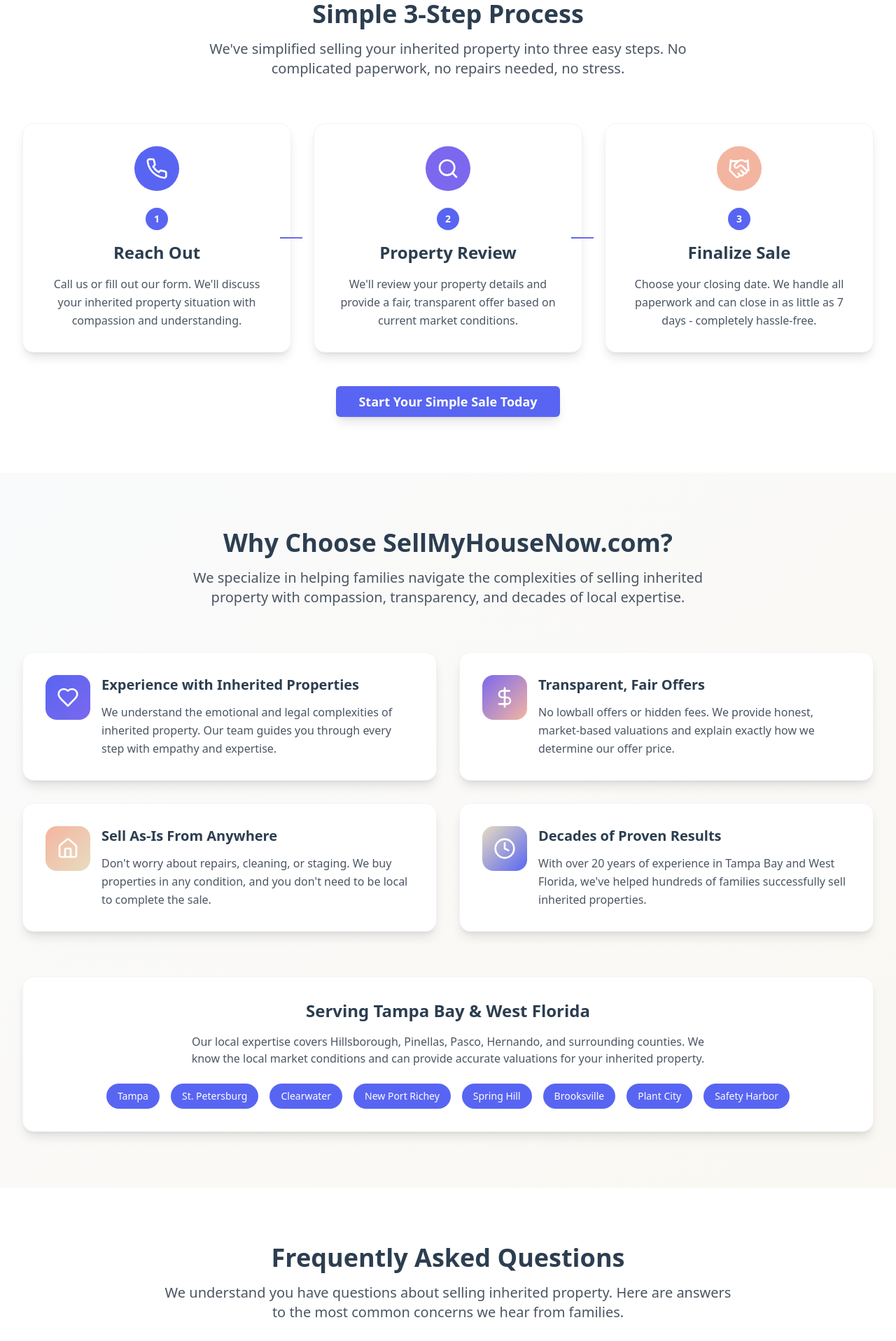
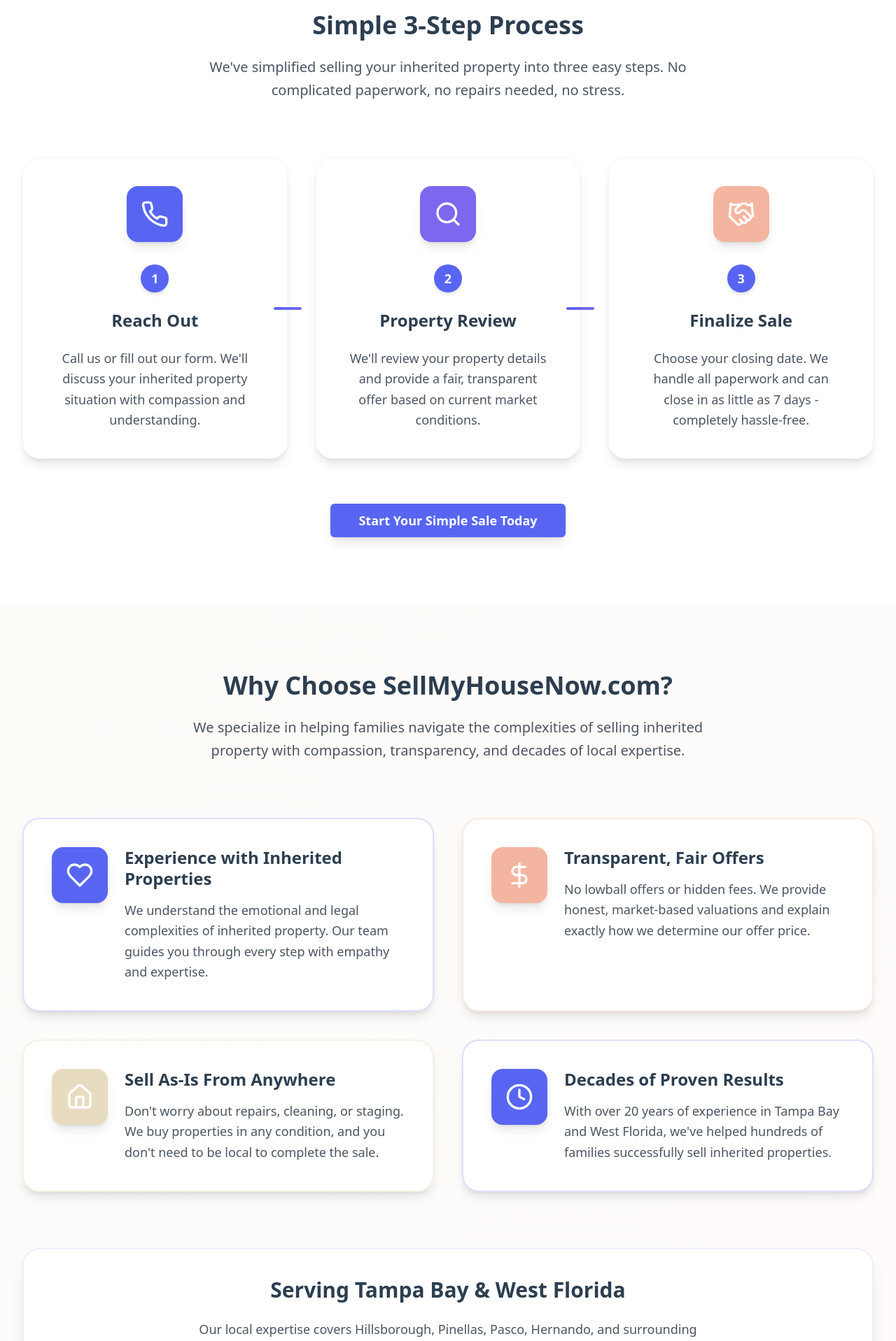
Before and after one commit to tlfla/gentle-home-solutions, a React (Vite) app: page / in a window 1280 px wide. Shown: the part 880-2797 px from the top of the page at 70% size. Built offline with nearby package versions, Linux system fonts and the light colour scheme.

Commit message:
Refactor: Enhance visual design with brand colors
- Updated benefit cards with colored icon backgrounds and borders.
- Redesigned testimonial cards with rotating brand color backgrounds.
- Added colored background sections for improved visual rhythm.

```diff
--- a/src/components/Benefits.tsx
+++ b/src/components/Benefits.tsx
@@ -7,52 +7,60 @@ export const Benefits = () => {
       icon: Heart,
       title: "Experience with Inherited Properties",
       description: "We understand the emotional and legal complexities of inherited property. Our team guides you through every step with empathy and expertise.",
-      color: "bg-gradient-to-br from-[#5865F2] to-[#7B68EE]"
+      iconBg: "bg-[#5865F2]",
+      borderColor: "border-[#5865F2]/20",
+      hoverBorder: "hover:border-[#5865F2]/40"
     },
     {
       icon: DollarSign,
       title: "Transparent, Fair Offers",
       description: "No lowball offers or hidden fees. We provide honest, market-based valuations and explain exactly how we determine our offer price.",
-      color: "bg-gradient-to-br from-[#7B68EE] to-[#F4B5A0]"
+      iconBg: "bg-[#F4B5A0]",
+      borderColor: "border-[#F4B5A0]/30",
+      hoverBorder: "hover:border-[#F4B5A0]/50"
     },
     {
       icon: Home,
       title: "Sell As-Is From Anywhere",
       description: "Don't worry about repairs, cleaning, or staging. We buy properties in any condition, and you don't need to be local to complete the sale.",
-      color: "bg-gradient-to-br from-[#F4B5A0] to-[#E8DCC0]"
+      iconBg: "bg-[#E8DCC0]",
+      borderColor: "border-[#E8DCC0]/40",
+      hoverBorder: "hover:border-[#E8DCC0]/60"
     },
     {
       icon: Clock,
       title: "Decades of Proven Results",
       description: "With over 20 years of experience in Tampa Bay and West Florida, we've helped hundreds of families successfully sell inherited properties.",
-      color: "bg-gradient-to-br from-[#E8DCC0] to-[#5865F2]"
+      iconBg: "bg-[#5865F2]",
+      borderColor: "border-[#5865F2]/20",
+      hoverBorder: "hover:border-[#5865F2]/40"
     }
   ];
 
   return (
-    <section id="benefits" className="py-20 bg-gradient-to-br from-gray-50 to-[#E8DCC0]/20">
+    <section id="benefits" className="py-24 bg-gradient-to-br from-[#E8DCC0]/10 to-[#F4B5A0]/5">
       <div className="max-w-7xl mx-auto px-4 sm:px-6 lg:px-8">
-        <div className="text-center mb-16">
-          <h2 className="text-3xl md:text-4xl font-bold text-[#2C3E50] mb-4">
+        <div className="text-center mb-20">
+          <h2 className="text-3xl md:text-4xl font-bold text-[#2C3E50] mb-6">
             Why Choose SellMyHouseNow.com?
           </h2>
-          <p className="text-xl text-gray-600 max-w-3xl mx-auto">
+          <p className="text-xl text-gray-600 max-w-3xl mx-auto leading-relaxed">
             We specialize in helping families navigate the complexities of selling inherited property
             with compassion, transparency, and decades of local expertise.
           </p>
         </div>
 
-        <div className="grid md:grid-cols-2 lg:grid-cols-2 gap-8">
+        <div className="grid md:grid-cols-2 gap-10">
           {benefits.map((benefit, index) => (
             <div key={index} className="group">
-              <div className="bg-white rounded-2xl p-8 shadow-lg hover:shadow-xl transition-all duration-300 group-hover:scale-105 border border-gray-100 h-full">
-                <div className="flex items-start space-x-4">
-                  <div className={`${benefit.color} w-16 h-16 rounded-2xl flex items-center justify-center flex-shrink-0 group-hover:scale-110 transition-transform duration-300`}>
-                    <benefit.icon className="w-8 h-8 text-white" />
+              <div className={`bg-white rounded-3xl p-10 shadow-lg hover:shadow-2xl transition-all duration-300 group-hover:scale-[1.02] border-2 ${benefit.borderColor} ${benefit.hoverBorder} h-full`}>
+                <div className="flex items-start space-x-6">
+                  <div className={`${benefit.iconBg} w-20 h-20 rounded-2xl flex items-center justify-center flex-shrink-0 group-hover:scale-110 transition-transform duration-300 shadow-lg`}>
+                    <benefit.icon className="w-10 h-10 text-white" />
                   </div>
                   <div className="flex-1">
-                    <h3 className="text-xl font-bold text-[#2C3E50] mb-3">{benefit.title}</h3>
-                    <p className="text-gray-600 leading-relaxed">{benefit.description}</p>
+                    <h3 className="text-2xl font-bold text-[#2C3E50] mb-4 leading-tight">{benefit.title}</h3>
+                    <p className="text-gray-600 leading-relaxed text-lg">{benefit.description}</p>
                   </div>
                 </div>
               </div>
@@ -60,16 +68,23 @@ export const Benefits = () => {
           ))}
         </div>
 
-        <div className="mt-16 bg-white rounded-2xl p-8 shadow-lg border border-gray-100">
+        <div className="mt-20 bg-white rounded-3xl p-10 shadow-xl border-2 border-[#5865F2]/10 hover:border-[#5865F2]/20 transition-colors duration-300">
           <div className="text-center">
-            <h3 className="text-2xl font-bold text-[#2C3E50] mb-4">Serving Tampa Bay & West Florida</h3>
-            <p className="text-gray-600 mb-6 max-w-3xl mx-auto">
+            <h3 className="text-3xl font-bold text-[#2C3E50] mb-6">Serving Tampa Bay & West Florida</h3>
+            <p className="text-gray-600 mb-8 max-w-3xl mx-auto text-lg leading-relaxed">
               Our local expertise covers Hillsborough, Pinellas, Pasco, Hernando, and surrounding counties.
               We know the local market conditions and can provide accurate valuations for your inherited property.
             </p>
             <div className="flex flex-wrap justify-center gap-4 text-sm">
-              {['Tampa', 'St. Petersburg', 'Clearwater', 'New Port Richey', 'Spring Hill', 'Brooksville', 'Plant City', 'Safety Harbor'].map((city) => (
-                <span key={city} className="bg-[#5865F2] text-white px-4 py-2 rounded-full font-medium">
+              {['Tampa', 'St. Petersburg', 'Clearwater', 'New Port Richey', 'Spring Hill', 'Brooksville', 'Plant City', 'Safety Harbor'].map((city, idx) => (
+                <span
+                  key={city}
+                  className={`px-5 py-3 rounded-full font-semibold text-white shadow-md hover:shadow-lg transition-all duration-200 ${
+                    idx % 3 === 0 ? 'bg-[#5865F2] hover:bg-[#7B68EE]' :
+                    idx % 3 === 1 ? 'bg-[#F4B5A0] hover:bg-[#F0A085]' :
+                    'bg-[#E8DCC0] hover:bg-[#E0D4B8] text-[#2C3E50]'
+                  }`}
+                >
                   {city}
                 </span>
               ))}
--- a/src/components/FAQ.tsx
+++ b/src/components/FAQ.tsx
@@ -43,47 +43,52 @@ export const FAQ = () => {
   ];
 
   const getItemStyling = (index: number) => {
-    const isEven = index % 2 === 0;
-    if (isEven) {
+    const colorIndex = index % 3;
+    if (colorIndex === 0) {
       return {
-        background: "rgba(88, 101, 242, 0.05)",
+        background: "rgba(88, 101, 242, 0.04)",
         border: "border-l-4 border-[#5865F2]"
+      };
+    } else if (colorIndex === 1) {
+      return {
+        background: "rgba(244, 181, 160, 0.06)",
+        border: "border-l-4 border-[#F4B5A0]"
       };
     } else {
       return {
-        background: "rgba(244, 181, 160, 0.05)",
-        border: "border-l-4 border-[#F4B5A0]"
+        background: "rgba(232, 220, 192, 0.08)",
+        border: "border-l-4 border-[#E8DCC0]"
       };
     }
   };
 
   return (
-    <section id="faq" className="py-20 bg-white">
+    <section id="faq" className="py-24 bg-gradient-to-br from-[#F4B5A0]/4 to-[#E8DCC0]/6">
       <div className="max-w-4xl mx-auto px-4 sm:px-6 lg:px-8">
-        <div className="text-center mb-16">
-          <h2 className="text-3xl md:text-4xl font-bold text-[#2C3E50] mb-4">
+        <div className="text-center mb-20">
+          <h2 className="text-3xl md:text-4xl font-bold text-[#2C3E50] mb-6">
             Frequently Asked Questions
           </h2>
-          <p className="text-xl text-gray-600">
+          <p className="text-xl text-gray-600 leading-relaxed">
             We understand you have questions about selling inherited property.
             Here are answers to the most common concerns we hear from families.
           </p>
         </div>
 
-        <Accordion type="single" collapsible className="space-y-4">
+        <Accordion type="single" collapsible className="space-y-6">
           {faqs.map((faq, index) => {
             const styling = getItemStyling(index);
             return (
               <AccordionItem
                 key={index}
                 value={`item-${index}`}
-                className={`rounded-lg px-6 ${styling.border} border-r border-t border-b border-gray-200 hover:shadow-md transition-all duration-200`}
+                className={`rounded-2xl px-8 ${styling.border} border-r border-t border-b border-gray-200 hover:shadow-lg transition-all duration-200 bg-white`}
                 style={{ backgroundColor: styling.background }}
               >
-                <AccordionTrigger className="text-left text-[#2C3E50] font-semibold hover:text-[#5865F2] transition-colors py-6">
+                <AccordionTrigger className="text-left text-[#2C3E50] font-bold hover:text-[#5865F2] transition-colors py-8 text-lg">
                   {faq.question}
                 </AccordionTrigger>
-                <AccordionContent className="text-gray-600 pb-6 leading-relaxed">
+                <AccordionContent className="text-gray-600 pb-8 leading-relaxed text-lg">
                   {faq.answer}
                 </AccordionContent>
               </AccordionItem>
@@ -91,14 +96,16 @@ export const FAQ = () => {
           })}
         </Accordion>
 
-        <div className="text-center mt-12">
-          <p className="text-gray-600 mb-4">Have a question not answered here?</p>
-          <a
-            href="tel:+1-813-555-0199"
-            className="inline-flex items-center text-[#5865F2] hover:text-[#7B68EE] font-semibold transition-colors"
-          >
-            Call us at (813) 555-0199 and we'll answer any questions you have.
-          </a>
+        <div className="text-center mt-16">
+          <div className="bg-white rounded-2xl p-8 shadow-lg border border-gray-100">
+            <p className="text-gray-600 mb-4 text-lg">Have a question not answered here?</p>
+            <a
+              href="tel:+1-813-555-0199"
+              className="inline-flex items-center text-[#5865F2] hover:text-[#7B68EE] font-bold transition-colors text-lg"
+            >
+              Call us at (813) 555-0199 and we'll answer any questions you have.
+            </a>
+          </div>
         </div>
       </div>
     </section>
--- a/src/components/Process.tsx
+++ b/src/components/Process.tsx
@@ -1,3 +1,4 @@
+
 import { Phone, Search, Handshake } from "lucide-react";
 import { Button } from "@/components/ui/button";
 
@@ -31,36 +32,36 @@ export const Process = () => {
   ];
 
   return (
-    <section id="process" className="py-20 bg-white">
+    <section id="process" className="py-24 bg-gradient-to-br from-[#5865F2]/3 to-[#E8DCC0]/8">
       <div className="max-w-7xl mx-auto px-4 sm:px-6 lg:px-8">
-        <div className="text-center mb-16">
-          <h2 className="text-3xl md:text-4xl font-bold text-[#2C3E50] mb-4">
+        <div className="text-center mb-20">
+          <h2 className="text-3xl md:text-4xl font-bold text-[#2C3E50] mb-6">
             Simple 3-Step Process
           </h2>
-          <p className="text-xl text-gray-600 max-w-3xl mx-auto">
+          <p className="text-xl text-gray-600 max-w-3xl mx-auto leading-relaxed">
             We've simplified selling your inherited property into three easy steps.
             No complicated paperwork, no repairs needed, no stress.
           </p>
         </div>
 
-        <div className="grid md:grid-cols-3 gap-8 mb-12">
+        <div className="grid md:grid-cols-3 gap-10 mb-16">
           {steps.map((step, index) => (
             <div key={index} className="relative group">
               {/* Connection Line */}
               {index < steps.length - 1 && (
-                <div className="hidden md:block absolute top-1/2 -right-4 w-8 h-0.5 bg-gradient-to-r from-[#5865F2] to-[#7B68EE] transform -translate-y-1/2 z-10"></div>
+                <div className="hidden md:block absolute top-1/2 -right-5 w-10 h-1 bg-gradient-to-r from-[#5865F2] to-[#7B68EE] transform -translate-y-1/2 z-10 rounded-full"></div>
               )}
 
-              <div className="bg-white rounded-2xl p-8 shadow-lg hover:shadow-xl transition-all duration-300 group-hover:scale-105 border border-gray-100">
+              <div className="bg-white rounded-3xl p-10 shadow-lg hover:shadow-2xl transition-all duration-300 group-hover:scale-105 border border-gray-100">
                 <div className="text-center">
-                  <div className={`${step.color} w-16 h-16 rounded-full flex items-center justify-center mx-auto mb-6 group-hover:scale-110 transition-transform duration-300`}>
-                    <step.icon className="w-8 h-8 text-white" />
+                  <div className={`${step.color} w-20 h-20 rounded-2xl flex items-center justify-center mx-auto mb-8 group-hover:scale-110 transition-transform duration-300 shadow-lg`}>
+                    <step.icon className="w-10 h-10 text-white" />
                   </div>
-                  <div className="bg-[#5865F2] text-white text-sm font-bold rounded-full w-8 h-8 flex items-center justify-center mx-auto mb-4">
+                  <div className="bg-[#5865F2] text-white text-lg font-bold rounded-full w-10 h-10 flex items-center justify-center mx-auto mb-6 shadow-md">
                     {index + 1}
                   </div>
-                  <h3 className="text-2xl font-bold text-[#2C3E50] mb-4">{step.title}</h3>
-                  <p className="text-gray-600 leading-relaxed">{step.description}</p>
+                  <h3 className="text-2xl font-bold text-[#2C3E50] mb-6">{step.title}</h3>
+                  <p className="text-gray-600 leading-relaxed text-lg">{step.description}</p>
                 </div>
               </div>
             </div>
@@ -71,7 +72,7 @@ export const Process = () => {
           <Button
             onClick={scrollToContact}
             size="lg"
-            className="bg-[#5865F2] hover:bg-[#7B68EE] text-white px-8 py-4 text-lg font-semibold transition-all duration-300 hover:scale-105 shadow-lg"
+            className="bg-[#5865F2] hover:bg-[#7B68EE] text-white px-10 py-6 text-lg font-semibold transition-all duration-300 hover:scale-105 shadow-lg"
           >
             Start Your Simple Sale Today
           </Button>
--- a/src/components/Testimonials.tsx
+++ b/src/components/Testimonials.tsx
@@ -7,78 +7,92 @@ export const Testimonials = () => {
       name: "Maria Rodriguez",
       location: "Tampa, FL",
       text: "After my father passed, dealing with his house felt overwhelming. SellMyHouseNow.com made everything so simple. They were compassionate, fair, and handled all the paperwork. I got my check in 10 days without any stress.",
-      rating: 5
+      rating: 5,
+      bgColor: "bg-[#5865F2]/5",
+      borderColor: "border-[#5865F2]/20",
+      accentColor: "bg-[#5865F2]"
     },
     {
       name: "David Chen",
       location: "Seattle, WA (Property in Clearwater)",
       text: "I inherited my grandmother's house in Clearwater but live in Seattle. I thought selling would be impossible, but they handled everything remotely. Professional, transparent, and exactly what they promised. Highly recommend!",
-      rating: 5
+      rating: 5,
+      bgColor: "bg-[#F4B5A0]/8",
+      borderColor: "border-[#F4B5A0]/25",
+      accentColor: "bg-[#F4B5A0]"
     },
     {
       name: "Jennifer Williams",
       location: "New Port Richey, FL",
       text: "Three siblings inheriting one house - we thought it would be a nightmare. The team helped us navigate everything smoothly, and we all felt the offer was very fair. They really understand family dynamics and inherited property challenges.",
-      rating: 5
+      rating: 5,
+      bgColor: "bg-[#E8DCC0]/12",
+      borderColor: "border-[#E8DCC0]/30",
+      accentColor: "bg-[#E8DCC0]"
     },
     {
       name: "Robert Thompson",
       location: "St. Petersburg, FL",
       text: "My mother's house needed major repairs after sitting vacant for two years. I couldn't afford to fix it up. They bought it as-is for a fair price and closed in a week. Exactly what I needed during a difficult time.",
-      rating: 5
+      rating: 5,
+      bgColor: "bg-[#5865F2]/5",
+      borderColor: "border-[#5865F2]/20",
+      accentColor: "bg-[#5865F2]"
     }
   ];
 
   const StarRating = ({ rating }: { rating: number }) => (
     <div className="flex space-x-1">
       {[...Array(rating)].map((_, i) => (
-        <Star key={i} className="w-5 h-5 fill-yellow-400 text-yellow-400" />
+        <Star key={i} className="w-6 h-6 fill-yellow-400 text-yellow-400" />
       ))}
     </div>
   );
 
   return (
-    <section className="py-20 bg-gradient-to-br from-[#E8DCC0]/20 to-gray-50">
+    <section className="py-24 bg-white">
       <div className="max-w-7xl mx-auto px-4 sm:px-6 lg:px-8">
-        <div className="text-center mb-16">
-          <h2 className="text-3xl md:text-4xl font-bold text-[#2C3E50] mb-4">
+        <div className="text-center mb-20">
+          <h2 className="text-3xl md:text-4xl font-bold text-[#2C3E50] mb-6">
             What Families Say About Us
           </h2>
-          <p className="text-xl text-gray-600 max-w-3xl mx-auto">
+          <p className="text-xl text-gray-600 max-w-3xl mx-auto leading-relaxed">
             Real stories from real families who trusted us with their inherited property sales.
             We're proud to help during difficult times with compassion and professionalism.
           </p>
         </div>
 
-        <div className="grid md:grid-cols-2 gap-8">
+        <div className="grid md:grid-cols-2 gap-10">
           {testimonials.map((testimonial, index) => (
-            <div key={index} className="bg-white rounded-2xl p-8 shadow-lg hover:shadow-xl transition-all duration-300 border border-gray-100">
-              <div className="mb-4">
+            <div key={index} className="group">
+              <div className={`${testimonial.bgColor} rounded-3xl p-10 shadow-lg hover:shadow-2xl transition-all duration-300 border-2 ${testimonial.borderColor} hover:scale-[1.02]`}>
+                <div className="mb-6">
                   <StarRating rating={testimonial.rating} />
                 </div>
-              <blockquote className="text-gray-600 mb-6 leading-relaxed italic">
+                <blockquote className="text-gray-700 mb-8 leading-relaxed italic text-lg font-medium">
                   "{testimonial.text}"
                 </blockquote>
                 <div className="flex items-center">
-                <div className="w-12 h-12 bg-gradient-to-br from-[#5865F2] to-[#7B68EE] rounded-full flex items-center justify-center text-white font-bold text-lg mr-4">
+                  <div className={`w-16 h-16 ${testimonial.accentColor} rounded-full flex items-center justify-center text-white font-bold text-xl mr-6 shadow-lg`}>
                     {testimonial.name.charAt(0)}
                   </div>
                   <div>
-                  <div className="font-semibold text-[#2C3E50]">{testimonial.name}</div>
-                  <div className="text-sm text-gray-500">{testimonial.location}</div>
+                    <div className="font-bold text-[#2C3E50] text-lg">{testimonial.name}</div>
+                    <div className="text-gray-500 text-base">{testimonial.location}</div>
+                  </div>
                 </div>
               </div>
             </div>
           ))}
         </div>
 
-        <div className="mt-16 text-center">
-          <div className="bg-white rounded-2xl p-8 shadow-lg border border-gray-100 max-w-2xl mx-auto">
-            <div className="flex justify-center mb-4">
+        <div className="mt-20 text-center">
+          <div className="bg-gradient-to-br from-[#5865F2]/5 to-[#F4B5A0]/5 rounded-3xl p-12 shadow-xl border-2 border-[#5865F2]/10 max-w-2xl mx-auto">
+            <div className="flex justify-center mb-6">
               <StarRating rating={5} />
             </div>
-            <h3 className="text-2xl font-bold text-[#2C3E50] mb-2">4.9/5 Average Rating</h3>
-            <p className="text-gray-600">
+            <h3 className="text-3xl font-bold text-[#2C3E50] mb-4">4.9/5 Average Rating</h3>
+            <p className="text-gray-600 text-lg leading-relaxed">
               Based on 200+ inherited property sales in Tampa Bay & West Florida over the past 5 years.
             </p>
           </div>
```
Lines whose indentation alone changed are shown as unchanged.
